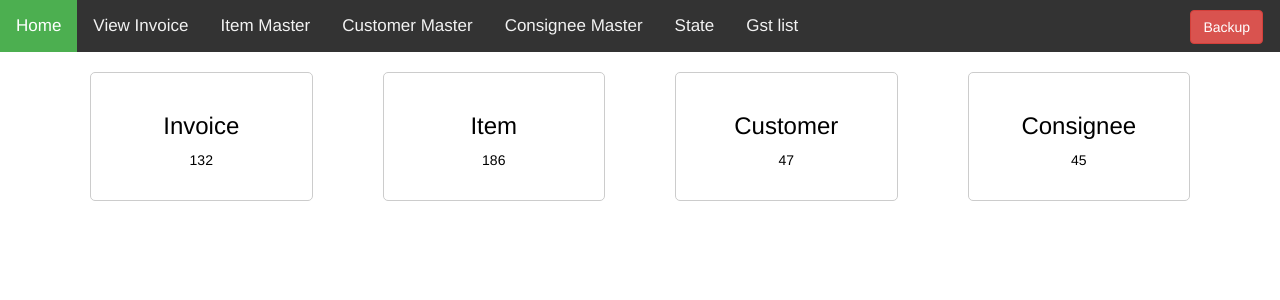
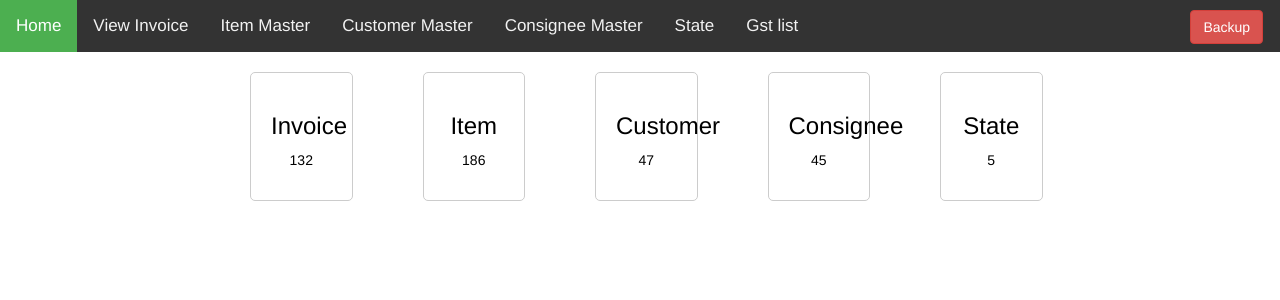
Before and after one commit to mr-bhanushali03/Billing-Software, a PHP site: page / in a window 1280 px wide. Shown: the top 300 px of the page. Run offline with PHP 8.4, Linux system fonts and the light colour scheme; data comes from the database, SQL or seed files in the repository.

Commit message:
minor changes

```diff
--- a/index.php
+++ b/index.php
@@ -8,6 +8,8 @@ $customers = mysqli_query($conn, "SELECT * FROM customer") or die(mysqli_error()
 $customerCount = mysqli_num_rows($customers);
 $consignees = mysqli_query($conn, "SELECT * FROM consignee") or die(mysqli_error());
 $consigneeCount = mysqli_num_rows($consignees);
+$states = mysqli_query($conn, "SELECT * FROM state") or die(mysqli_error());
+$stateCount = mysqli_num_rows($states);
 ?>
 <!DOCTYPE html>
 <html lang="en">
@@ -24,6 +26,14 @@ $consigneeCount = mysqli_num_rows($consignees);
       position: absolute;
       top: 10px;
       left: 93%;
+    }
+
+    .container-fluid {
+      text-align: center;
+      display: flex;
+      justify-content: center;
+      align-items: center;
+      padding-left: 200px;
     }
 
     .count-box {
@@ -48,10 +58,10 @@ $consigneeCount = mysqli_num_rows($consignees);
   <a href="backupdb.php" class="btn btn-danger backup-btn" target="_blank"><i class="fa fa-print"></i> Backup</a>
 
   <!-- Count Boxes -->
-  <div class="container">
-    <div class="row">
+  <div class="container-fluid">
+    <div class="row col-md-12">
       <a href="quot_list.php">
-        <div class="col-md-3">
+        <div class="col-md-2">
           <div class="count-box">
             <h3>Invoice</h3>
             <p><?= $invoiceCount ?></p>
@@ -59,7 +69,7 @@ $consigneeCount = mysqli_num_rows($consignees);
         </div>
       </a>
       <a href="item-list.php">
-        <div class="col-md-3">
+        <div class="col-md-2">
           <div class="count-box">
             <h3>Item</h3>
             <p><?= $itemCount ?></p>
@@ -67,7 +77,7 @@ $consigneeCount = mysqli_num_rows($consignees);
         </div>
       </a>
       <a href="customer-list.php">
-        <div class="col-md-3">
+        <div class="col-md-2">
           <div class="count-box">
             <h3>Customer</h3>
             <p><?= $customerCount ?></p>
@@ -75,10 +85,18 @@ $consigneeCount = mysqli_num_rows($consignees);
         </div>
       </a>
       <a href="consignee-list.php">
-        <div class="col-md-3">
+        <div class="col-md-2">
           <div class="count-box">
             <h3>Consignee</h3>
             <p><?= $consigneeCount ?></p>
+          </div>
+        </div>
+      </a>
+      <a href="consignee-list.php">
+        <div class="col-md-2">
+          <div class="count-box">
+            <h3>State</h3>
+            <p><?= $stateCount ?></p>
           </div>
         </div>
       </a>
```
